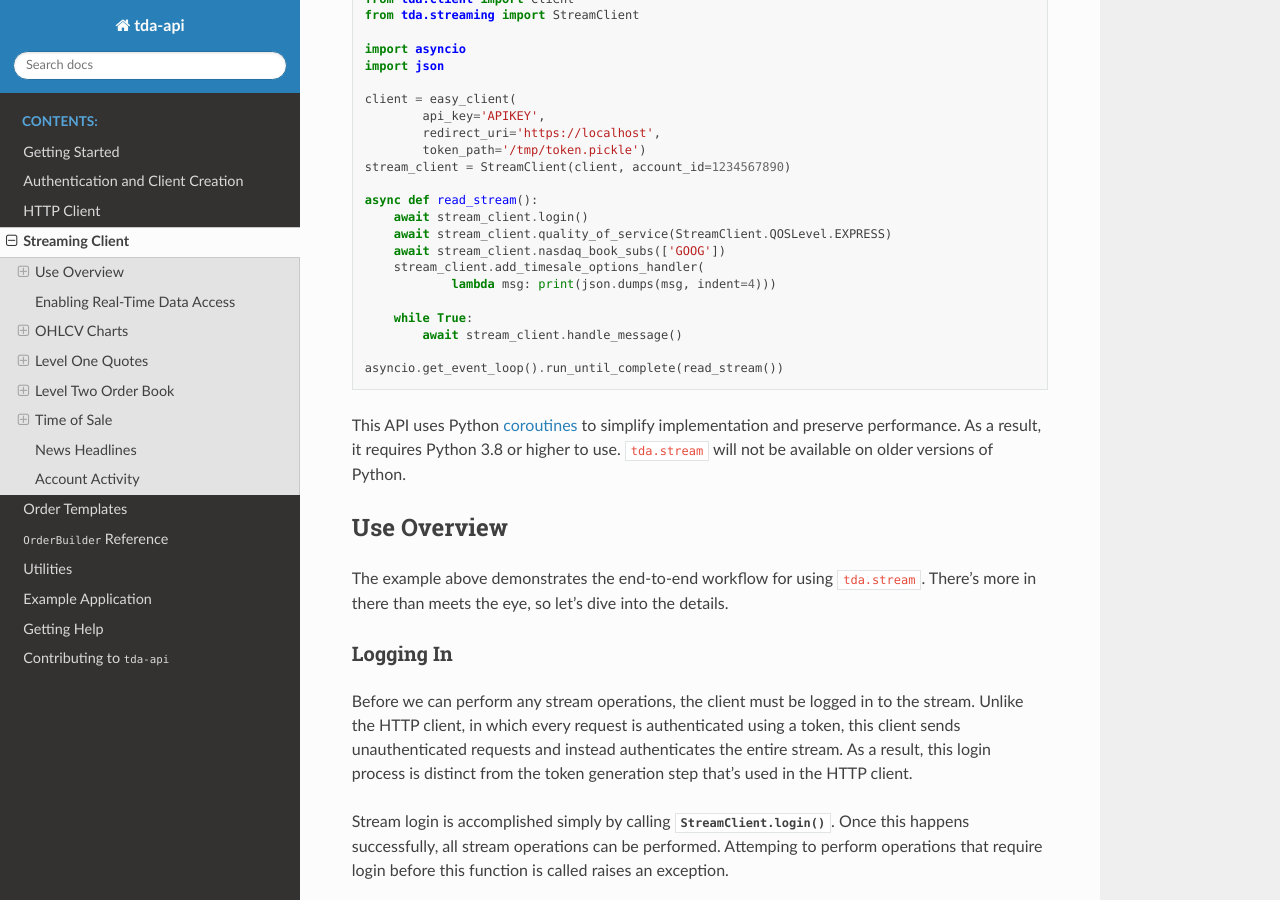
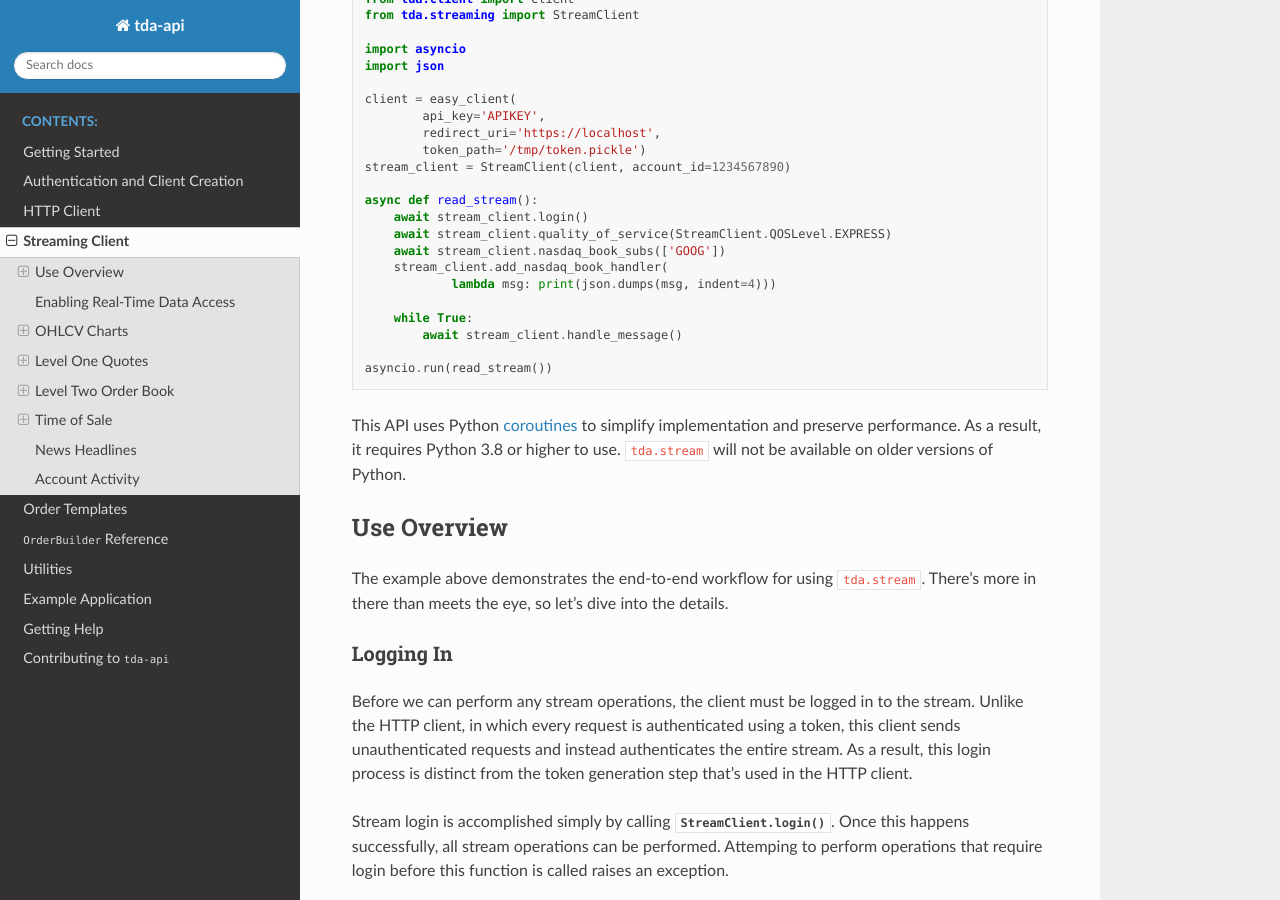
Before and after one commit to alexgolec/tda-api, a Sphinx documentation site: the page built from docs/streaming.rst, in a window 1280 px wide and 900 px high, scrolled down 368 px. Built offline with Sphinx 7.4.7 and the Read the Docs theme 2.0.0, drawn with Linux system fonts in a browser that asks for light colours.

Commit message:
fix docs

```diff
--- a/docs/streaming.rst
+++ b/docs/streaming.rst
@@ -37,13 +37,13 @@ run this outside regular trading hours you may not see anything):
       await stream_client.login()
       await stream_client.quality_of_service(StreamClient.QOSLevel.EXPRESS)
       await stream_client.nasdaq_book_subs(['GOOG'])
-      stream_client.add_timesale_options_handler(
+      stream_client.add_nasdaq_book_handler(
               lambda msg: print(json.dumps(msg, indent=4)))
 
       while True:
           await stream_client.handle_message()
 
-  asyncio.get_event_loop().run_until_complete(read_stream())
+  asyncio.run(read_stream())
 
 This API uses Python
 `coroutines <https://docs.python.org/3/library/asyncio-task.html>`__ to simplify
```
